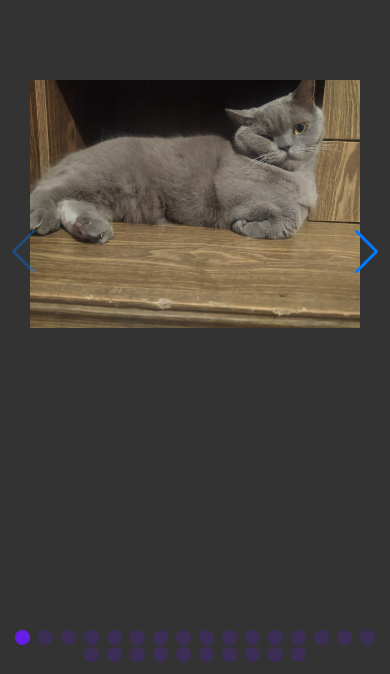
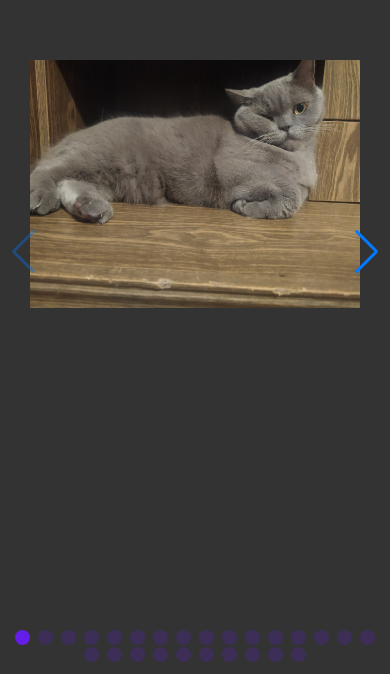
Before and after one commit to KonstantinRevin/carService, a plain HTML site: page index.html in a window 390 px wide. Shown: the part 170-844 px from the top of the page. Drawn offline with nearby package versions, Linux system fonts and the light colour scheme.

Commit message:
Update style.css

```diff
--- a/style.css
+++ b/style.css
@@ -70,6 +70,6 @@ body{
   @media (max-width: 576px) {
 
     .image-slider__image{
-        margin-top: 220px;
+        margin-top: 200px;
      }
  }
```
